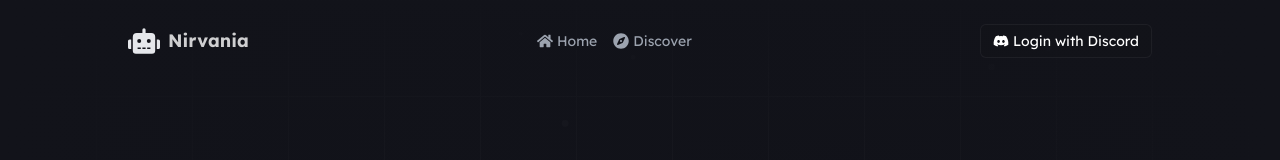
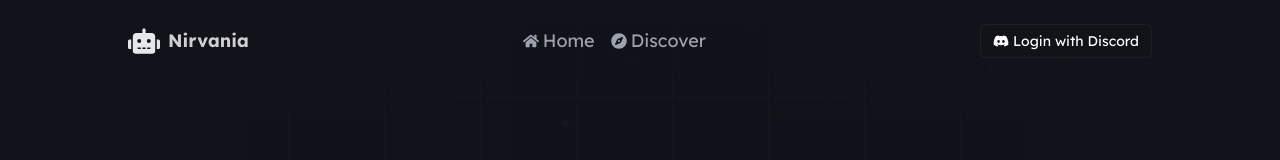
Before and after one commit to Fr3zyy/nirvania-botlist, a Next.js app in the folder client/: page / in a window 1280 px wide. Shown: the top 160 px of the page. Built offline with nearby package versions, Linux system fonts and the light colour scheme; no server answers.

Commit message:
updated DesktopNavbar

```diff
--- a/client/src/components/Header/DesktopNavbar.js
+++ b/client/src/components/Header/DesktopNavbar.js
@@ -12,7 +12,7 @@ const DesktopNavbar = () => {
           whileHover={{ scale: 1.05 }}
           whileTap={{ scale: 0.98 }}
         >
-          <Link href={item.target} className="flex items-center space-x-1 text-gray-400 hover:text-indigo-500 transition-colors duration-200 text-sm">
+          <Link href={item.target} className="flex items-center space-x-1 text-gray-400 hover:text-indigo-500 transition-colors duration-200 text-lg">
             <item.icon className="w-4 h-4" />
             <span>{item.label}</span>
           </Link>
```
